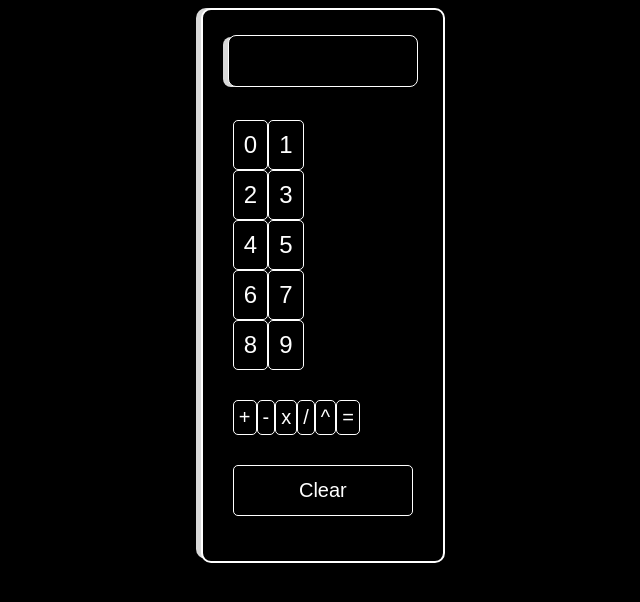
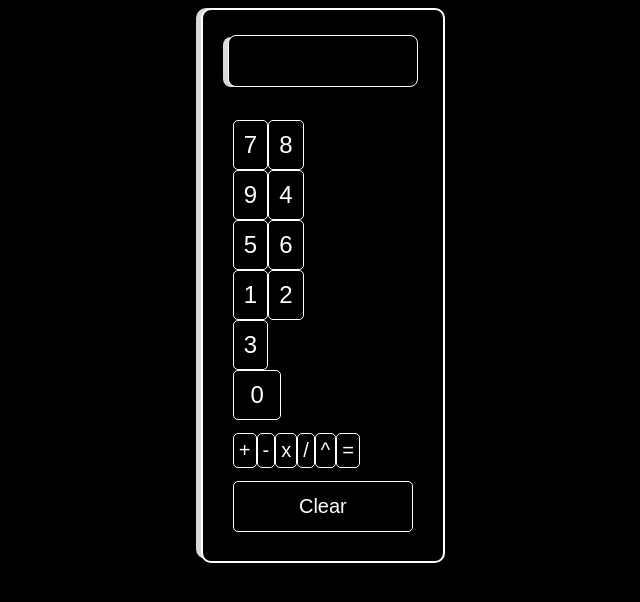
Before and after one commit to dstock3/calc, a plain HTML site: page index.html in a window 1280 px wide. Shown: the whole page, without its empty margins (374-1014 px from the left). Drawn offline with Linux system fonts and the light colour scheme.

Commit message:
Set order on each num button so that it's consistent with standard number pad.

```diff
--- a/style.css
+++ b/style.css
@@ -103,3 +103,44 @@ body {
     flex-flow: row wrap;
     width: 45%;
 }
+
+#seven {
+    order: 1;
+}
+
+#eight {
+    order: 2;
+}
+
+#nine {
+    order: 3;
+}
+
+#four {
+    order: 4;
+}
+
+#five {
+    order: 5;
+}
+
+#six {
+    order: 6;
+}
+
+#one {
+    order: 7;
+}
+
+#two {
+    order: 8;
+}
+
+#three {
+    order: 9;
+}
+
+#zero {
+    width: 60%;
+    order: 10;
+}
```
